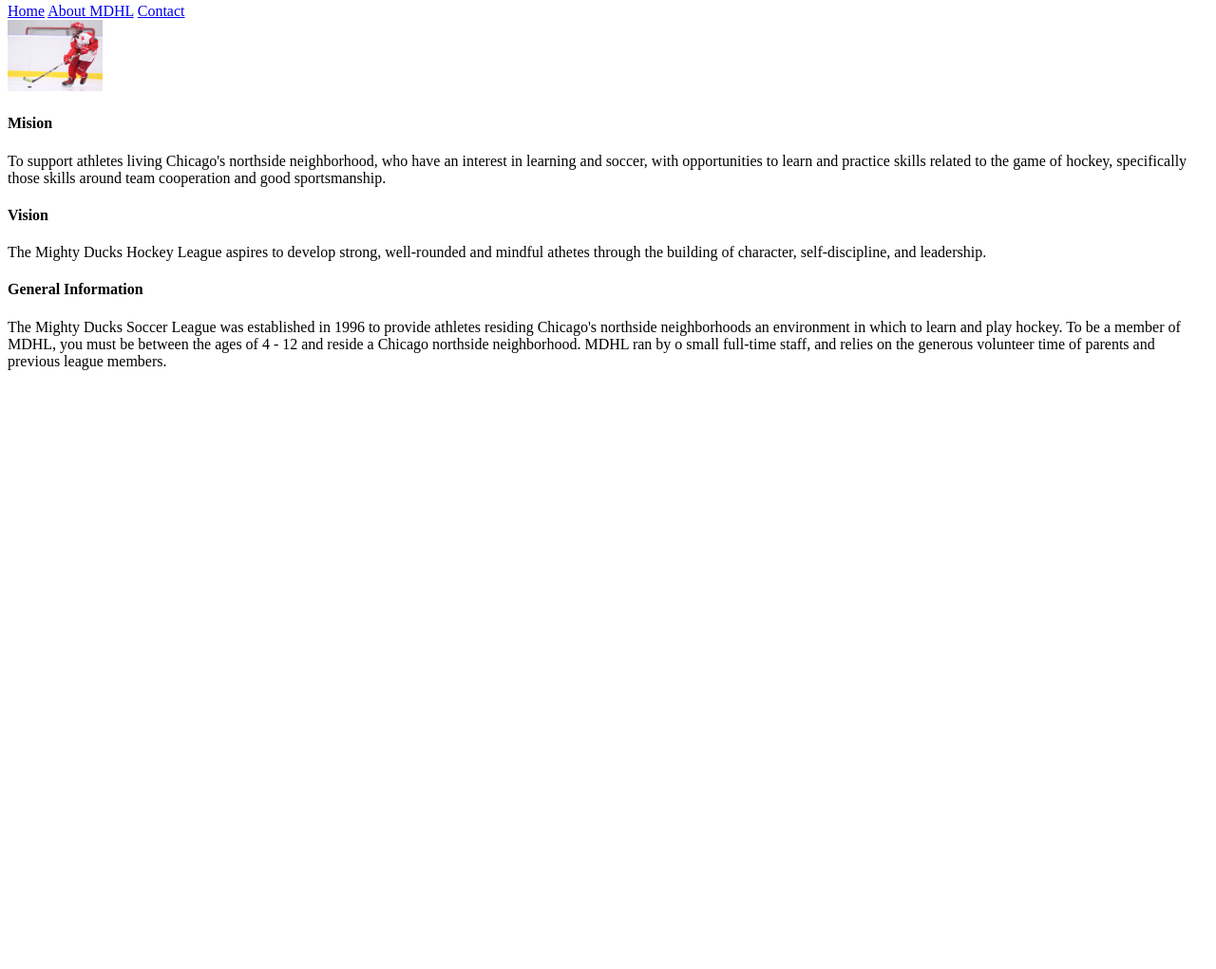
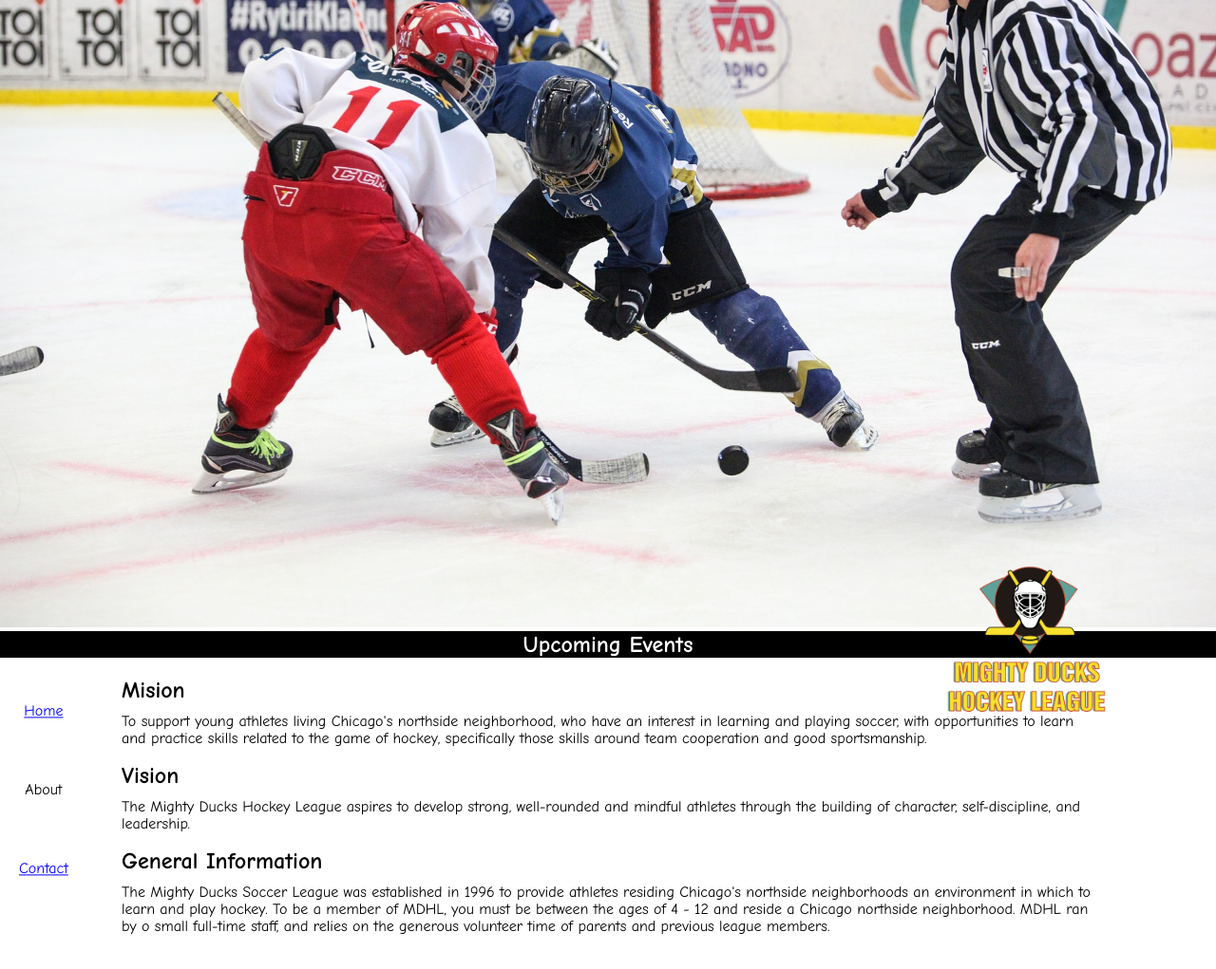
Before and after one commit to Lu-urq/Task1Mod1, a plain HTML site: page about.html in a window 1280 px wide. Shown: the part 192-1213 px from the top of the page at 95% size. Before the commit the page ends 800 px from the top, so only its background shows below. Drawn offline with Linux system fonts and the light colour scheme.

Commit message:
task2mod1styles

```diff
--- a/about.html
+++ b/about.html
@@ -6,43 +6,51 @@
     <meta name="viewport" content="width=device-width, initial-scale=1.0">
     <title>Mighty Ducks Hockey League</title>
     <link rel="shortcut icon" href="/assents/LogoMightyDucks.ico" type="image/x-icon">
+    <link rel="stylesheet" href="/assents/style1.css">
+    <!-- <link rel="stylesheet" href="/assents/style2.css">  -->
 </head>
 
 <body>
     <header>
-        <img src="/assents/LogoMightyDucks-01.png" alt="logo" width="100">
         <h1>Mighty Ducks Hockey League</h1>
         <nav>
-            <a href="home.html">Home</a>
-            <a href="#">About MDHL</a>
-            <a href="contact.html">Contact</a>
+            <a class="active" href="/index.html">Home</a>
+            <a href="#">About</a>
+            <a class="active" href="/contact.html">Contact</a>
         </nav>
     </header>
 
     <main>
-        <div>
-            <img src="/assents/hockey2.jpg" alt="imagen2" width="100">
+        <img class="banner" src="/assents/design1_image1.jpg" alt="Banner">
+
+        <div class="upcoming-events">
+            <h2>Upcoming Events</h2>
         </div>
-        <div>
-            <article>
-                <h4>Mision</h4>
-                <p>To support athletes living Chicago's northside neighborhood, who have an interest in learning and
-                    soccer, with opportunities to learn and practice skills related to the game of hockey, specifically
-                    those skills around team cooperation and good sportsmanship.</p>
-            </article>
-            <article>
-                <h4>Vision</h4>
-                <p>The Mighty Ducks Hockey League aspires to develop strong, well-rounded and mindful athetes through
-                    the building of character, self-discipline, and leadership.</p>
-            </article>
-            <article>
-                <h4>General Information</h4>
-                <p>The Mighty Ducks Soccer League was established in 1996 to provide athletes residing Chicago's
-                    northside neighborhoods an environment in which to learn and play hockey. To be a member of MDHL,
-                    you must be between the ages of 4 - 12 and reside a Chicago northside neighborhood. MDHL ran by o
-                    small full-time staff, and relies on the generous volunteer time of parents and previous league
-                    members.</p>
-            </article>
+
+        <div class="main-content">
+            <img class="logo" src="/assents/LogoMightyDucks-01.png" alt="Logo">
+            <div class="info">
+                <div>
+                    <h2>Mision</h2>
+                    <p>To support young athletes living Chicago's northside neighborhood, who have an interest in
+                        learning and playing soccer, with opportunities to learn and practice skills related to the game
+                        of
+                        hockey, specifically those skills around team cooperation and good sportsmanship.</p>
+                </div>
+                <div>
+                    <h2>Vision</h2>
+                    <p>The Mighty Ducks Hockey League aspires to develop strong, well-rounded and mindful athletes
+                        through the building of character, self-discipline, and leadership.</p>
+                </div>
+                <div>
+                    <h2>General Information</h2>
+                    <p>The Mighty Ducks Soccer League was established in 1996 to provide athletes residing
+                        Chicago's northside neighborhoods an environment in which to learn and play hockey. To be a
+                        member of MDHL, you must be between the ages of 4 - 12 and reside a Chicago northside
+                        neighborhood. MDHL ran by o small full-time staff, and relies on the generous volunteer time of
+                        parents and previous league members.</p>
+                </div>
+            </div>
         </div>
     </main>
 </body>
--- /dev/null
+++ b/assents/style1.css
@@ -0,0 +1,120 @@
+body {
+  margin: 0;
+  padding: 0;
+  font-family: "Comic Sans MS", "Comic Sans", cursive;
+  position: relative;
+}
+
+header {
+  position: relative;
+  text-align: center;
+  background-color: #333;
+  color: #fff;
+  z-index: 2;
+  /* Para que el encabezado esté sobre los otros elementos */
+}
+
+header h1 {
+  margin: 0;
+}
+
+h1 {
+  color: black;
+  margin-left: 2vw;
+  position: absolute;
+  top: 1vh;
+  font-size: 5vw;
+  font-weight: lighter;
+}
+
+nav {
+  position: absolute;
+  top: 50%;
+  left: 0;
+  /* Cambio la posición a la izquierda */
+  transform: translateY(-50%);
+}
+
+nav {
+  margin-top: 80%;
+  display: flex;
+  flex-direction: column;
+  align-items: center;
+}
+
+nav a {
+  display: block;
+  padding: 5px 20px;
+  margin: 30% 0;
+  color: black;
+  text-decoration: none;
+
+  size: 20px;
+}
+
+.active {
+  color: blue;
+  text-decoration: underline;
+}
+
+.banner {
+  width: 100%;
+  height: auto;
+  position: relative;
+  z-index: 1;
+  /* Para que el banner esté detrás del encabezado */
+}
+
+h2 {
+  margin: 0;
+}
+
+.upcoming-events {
+  position: relative;
+  background-color: black;
+  color: white;
+  text-align: center;
+  width: 100%;
+  margin: 0 auto;
+  /* Centra el div horizontalmente */
+  z-index: 2;
+  /* Para que el div esté sobre el banner */
+}
+
+.main-content {
+  display: flex;
+  width: 80%;
+  margin: 20px auto;
+  z-index: 2;
+}
+
+.logo {
+  width: 15%;
+  position: absolute;
+  right: 8%;
+  transform: translateY(-70%);
+  z-index: 3;
+  /* Para que el logo esté sobre los otros elementos */
+}
+
+.info {
+  flex: 1;
+  display: flex;
+  flex-direction: column;
+  align-items: flex-start;
+}
+
+.info h2 {
+  margin: 0;
+  font-size: 24px;
+}
+
+.info p {
+  margin-top: 10px;
+  font-size: 16px;
+}
+
+span {
+  color:blue;
+  text-decoration: underline 2px black;
+}
--- /dev/null
+++ b/assents/style2.css
@@ -0,0 +1,81 @@
+body {
+    margin: 0;
+    padding: 0;
+    font-family: "Comic Sans MS", "Comic Sans", cursive;
+}
+
+header {
+    text-align: left;
+    padding-top: 10px;
+}
+
+h1 {
+    margin: 0%;
+}
+
+nav {
+    position: absolute;
+    top: 8%;
+    right: 0;
+    transform: translateY(-50%);
+}
+
+nav a {
+    background-color: rgb(122, 130, 231);
+    color: white;
+    text-decoration: none;
+    margin: 0 10px;
+    border-style: solid;
+    border-color: black;
+    padding: 10px 15px;
+}
+
+nav a.active {
+    background-color: #28a745;
+}
+
+.banner {
+    width: 100%;
+    height: auto;
+}
+
+.upcoming-events {
+    text-align: center;
+    padding: 0 0;
+    border-style: solid;
+    border-color: black;
+}
+
+.upcoming-events h2 {
+    margin: 0;
+}
+
+.main-content {
+    display: flex;
+    padding: 20px;
+}
+
+.logo {
+    width: 15%;
+    height: 10%;
+    margin-right: 20px;
+}
+
+.info {
+    flex: 1;
+}
+
+.info h2 {
+    margin: 0;
+    font-size: 24px;
+}
+
+.info p {
+    margin-top: 10px;
+    font-size: 16px;
+}
+
+span {
+    color:blue;
+    text-decoration: underline 2px black;
+  }
```
Also changed, not shown: contact.html (+17 -9 lines), index.html (+26 -25 lines), assents/design1_image1.jpg (added), assents/design1_image2.jpg (added).
